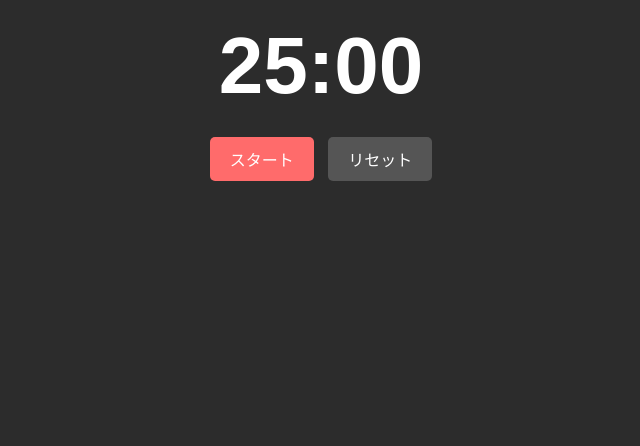
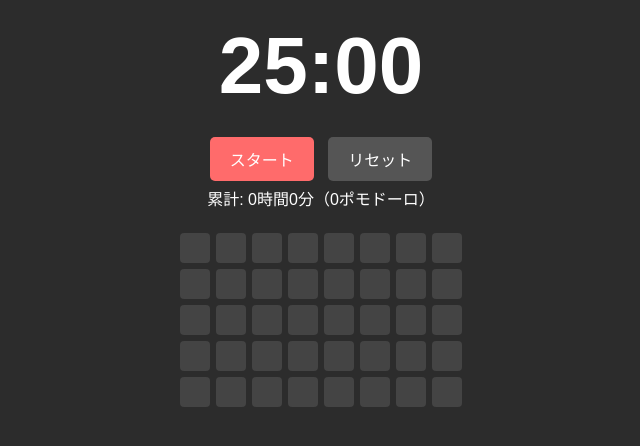
Before and after one commit to okayu091-ship-it/pomodoro-web, a Flask app: page / in a window 1280 px wide. Shown: the part 175-621 px from the top of the page, without its empty margins (319-959 px from the left). Run offline with Flask 3, Linux system fonts and the light colour scheme.

Commit message:
塗り絵ブロックで累計時間を可視化

```diff
--- a/templates/index.html
+++ b/templates/index.html
@@ -34,6 +34,23 @@
         }
         #startBtn { background-color: #FF6B6B; }
         #resetBtn { background-color: #555555; }
+        #blocks {
+            display: flex;
+            flex-wrap: wrap;
+            justify-content: center;
+            max-width: 320px;
+            margin: 20px auto;
+        }
+        .block {
+            width: 30px;
+            height: 30px;
+            background-color: #444444;
+            margin: 3px;
+            border-radius: 4px;
+        }
+        .block.done {
+            background-color: #FF6B6B;
+        }
     </style>
 </head>
 <body>
@@ -42,15 +59,44 @@
     <div id="timer">25:00</div>
     <button id="startBtn" onclick="toggleStart()">スタート</button>
     <button id="resetBtn" onclick="resetTimer()">リセット</button>
+    <div id="total">累計: 0時間0分（0ポモドーロ）</div>
+    <div id="blocks"></div>
 
     <script>
         const WORK_SECONDS = 25 * 60;
         const BREAK_SECONDS = 5 * 60;
+        const TOTAL_BLOCKS = 40;
 
         let remaining = WORK_SECONDS;
         let isRunning = false;
         let isWorkMode = true;
         let timerId = null;
+        let completedPomodoros = 0;
+
+        // ブロックを40個作る
+        const blocksDiv = document.getElementById("blocks");
+        for (let i = 0; i < TOTAL_BLOCKS; i++) {
+            const block = document.createElement("div");
+            block.className = "block";
+            block.id = "block-" + i;
+            blocksDiv.appendChild(block);
+        }
+
+        function updateBlocks() {
+            for (let i = 0; i < TOTAL_BLOCKS; i++) {
+                const block = document.getElementById("block-" + i);
+                if (i < completedPomodoros) {
+                    block.classList.add("done");
+                } else {
+                    block.classList.remove("done");
+                }
+            }
+            const totalMins = completedPomodoros * 25;
+            const hours = Math.floor(totalMins / 60);
+            const mins = totalMins % 60;
+            document.getElementById("total").textContent =
+                `累計: ${hours}時間${mins}分（${completedPomodoros}ポモドーロ）`;
+        }
 
         function updateDisplay() {
             const mins = Math.floor(remaining / 60);
@@ -74,6 +120,10 @@
                     } else {
                         clearInterval(timerId);
                         isRunning = false;
+                        if (isWorkMode) {
+                            completedPomodoros++;
+                            updateBlocks();
+                        }
                         isWorkMode = !isWorkMode;
                         remaining = isWorkMode ? WORK_SECONDS : BREAK_SECONDS;
                         document.getElementById("mode").textContent = isWorkMode ? "勉強中" : "休憩中";
@@ -91,10 +141,12 @@
             isRunning = false;
             isWorkMode = true;
             remaining = WORK_SECONDS;
+            completedPomodoros = 0;
             document.getElementById("mode").textContent = "勉強中";
             document.getElementById("mode").style.color = "#FF6B6B";
             document.getElementById("startBtn").textContent = "スタート";
             updateDisplay();
+            updateBlocks();
         }
     </script>
 </body>
```
